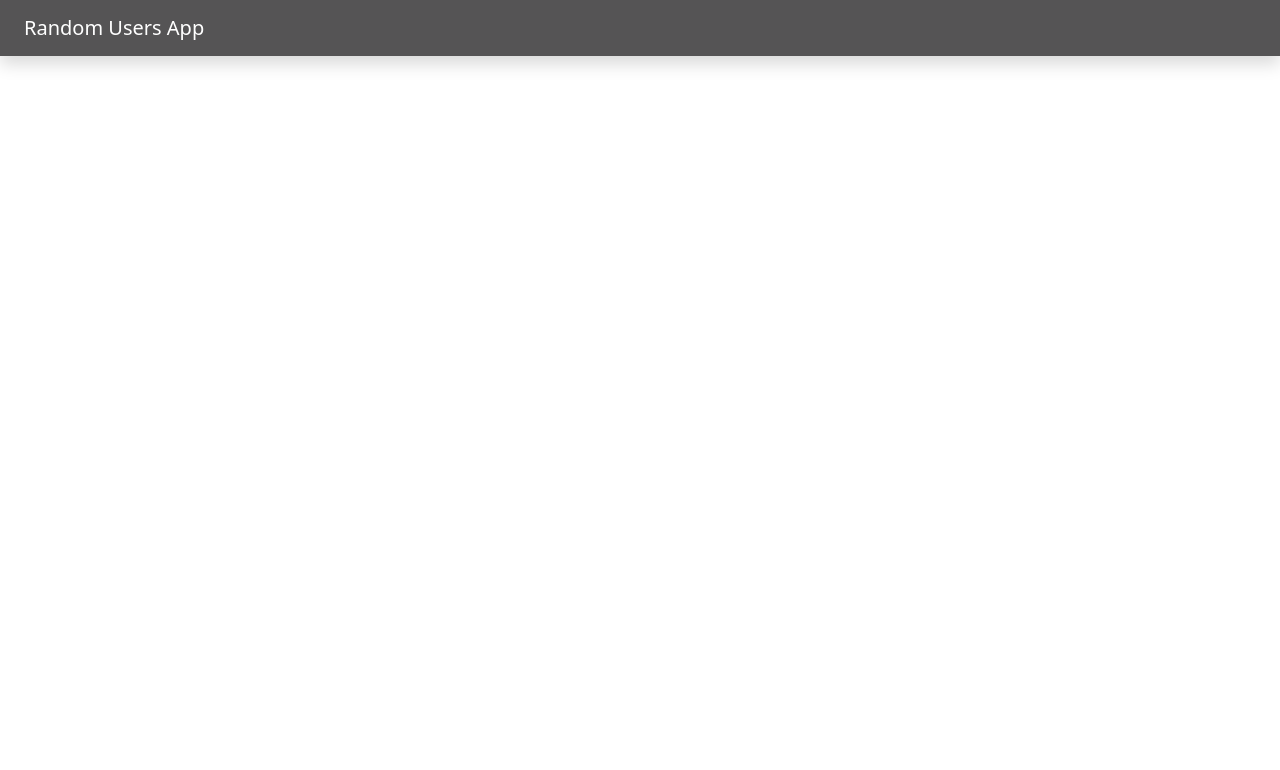
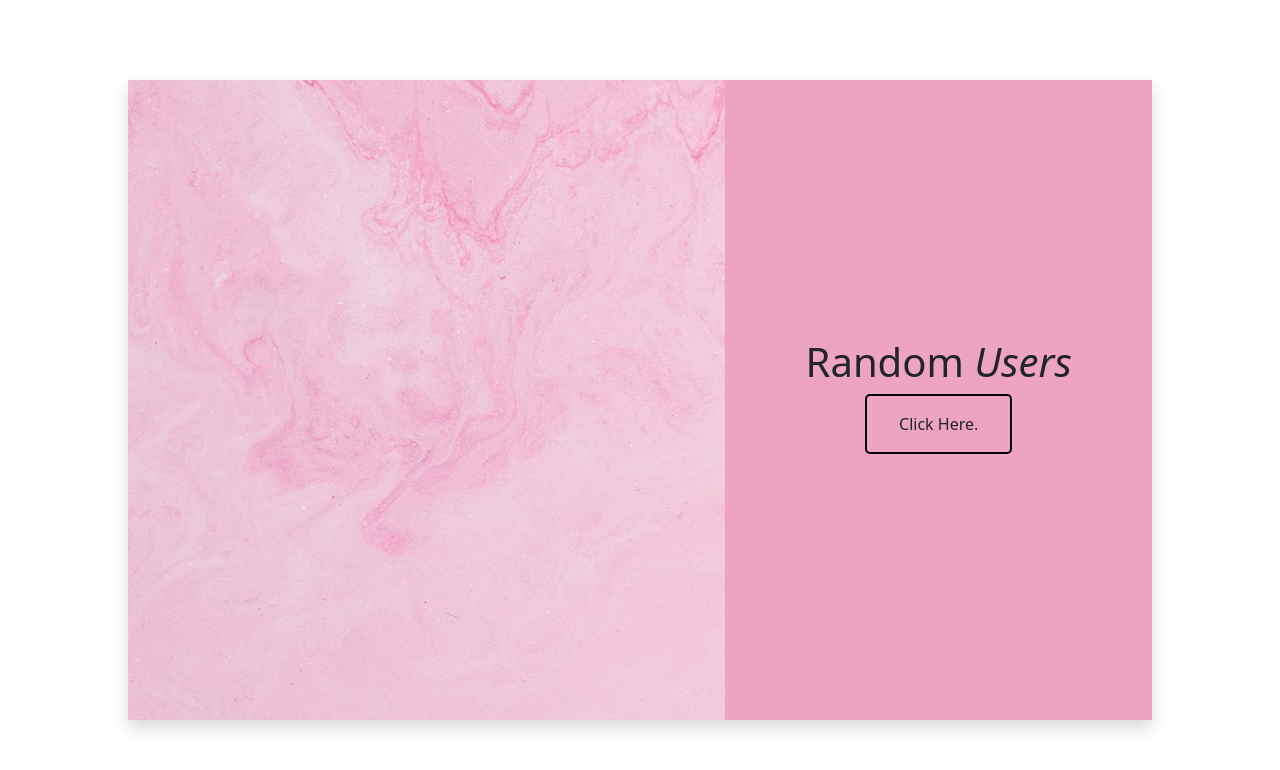
Before and after one commit to welpidem/random-users, a Vue app: page / in a window 1280 px wide. Before the commit this address had no page. Shown: the top 770 px of the page. Built offline with nearby package versions, Linux system fonts and the light colour scheme.

Commit message:
Clean and Update

```diff
--- a/src/App.vue
+++ b/src/App.vue
@@ -1,19 +1,103 @@
 <script setup lang="ts">
+import { ref } from 'vue'
 import { RouterLink, RouterView } from 'vue-router'
+import { useRouteConstants } from '@/composables/use-route-constants'
 import NavBar from './components/nav-bar.vue'
-import Users from './views/user-dashboard.vue'
+
+const {routeName} = useRouteConstants();
+const next = ref(false);
+
 </script>
-
 <template>
-  <NavBar />
+  <div class="page-wrapper" v-if="next === false">
+        <div class="content-wrapper shadow">
+            <section id="section-1">
+                <div class="image-container">
+                    <img src='/src/assets/landing.jpg' alt="">
+                </div>
+                <div class="info-container">
+                    <h1>Random <i>Users</i></h1>
+                    <label for="toggle2" @click="next = true, $router.push({name: routeName.home})">Click Here.</label>
+                </div>
+            </section>
+        </div>
+    </div>
+    <NavBar v-else/>
   <RouterView />
 </template>
 
-<style>
+<style scoped>
 body{
   background-color: rgba(214, 214, 214, 0.935);
 }
 a{
   text-decoration: none;
 }
+
+.page-wrapper {
+    display: flex;
+    justify-content: center;
+    align-items: center;
+    height: 100vh;
+}
+
+.content-wrapper {
+    display: flex;
+    width: 80vw;
+    min-height: 80vh;
+    position: relative;
+}
+
+input {
+    display: none;
+}
+
+#section-1,
+#section-2 {
+    display: flex;
+    width: 80vw;
+    height: 100%;
+    position: absolute;
+    top: 0;
+    left: 0;
+}
+
+#section-1 {
+    opacity: 1;
+    z-index: 5;
+    transition: transform 0.5s, opacity 0.8s;
+}
+
+.image-container {
+    width: 70%;
+    height: 100%;
+    display: flex;
+    justify-content: center;
+    align-items: center;
+    overflow: hidden;
+}
+
+img {
+    flex-shrink: 0;
+    min-width: 100%;
+    min-height: 100%;
+}
+
+.info-container {
+    width: 50%;
+    height: 100%;
+    background-color: #EDA4C2;
+    display: flex;
+    flex-direction: column;
+    justify-content: center;
+    align-items: center;
+}
+
+label {
+    display: block;
+    border: solid 2px black;
+    padding: 1em 2em;
+    border-radius: 5px;
+    cursor: pointer;
+}
 </style>
--- a/src/components/header.vue
+++ b/src/components/header.vue
@@ -2,7 +2,7 @@
 <!-- Background image -->
     <div class="p-5 text-center bg-image mb-5"
         style="
-            background-image: url('https://images.unsplash.com/photo-1542361345-89e58247f2d5?ixlib=rb-4.0.3&ixid=MnwxMjA3fDB8MHxwaG90by1wYWdlfHx8fGVufDB8fHx8&auto=format&fit=crop&w=2070&q=80'); height: 400px;">
+            background-image: url('/src/assets/header.jpg'); height: 400px;">
         <div style="margin-top: 8%; margin-left: 7%;">
             <div class="mask">
                 <div class="d-flex align-items-left h-100">
--- a/src/components/nav-bar.vue
+++ b/src/components/nav-bar.vue
@@ -1,9 +1,14 @@
+<script setup lang="ts">
+import { useRouteConstants } from '@/composables/use-route-constants'
+
+const {routeName} = useRouteConstants();
+</script>
 <template>
     <nav class="navbar sticky-top navbar-expand-lg shadow">
         <div class="collapse navbar-collapse">
             <a class="navbar-brand ml-4">
                 <RouterLink :to="{
-                    name: 'users'
+                    name: routeName.home
                 }">
                 Random Users App
                 </RouterLink>
--- a/src/components/search-user.vue
+++ b/src/components/search-user.vue
@@ -3,7 +3,7 @@ import { useFetch } from "@/composables/use-fetch"
 import { ref, type PropType } from "vue"
 import { useRouteConstants } from '@/composables/use-route-constants'
 
-const {routeName} = useRouteConstants()
+const {routeName} = useRouteConstants();
 const { searchTerm, searchUser, searching, searchResults } = useFetch();
 
 const clear = ref(false);
--- a/src/components/users.vue
+++ b/src/components/users.vue
@@ -4,7 +4,7 @@ import { ref, onMounted } from "vue";
 import Search from './search-user.vue'
 import { useRouteConstants } from '@/composables/use-route-constants'
 
-const {routeName} = useRouteConstants()
+const {routeName} = useRouteConstants();
 const { prevPage, nextPage, filtered, gender, page } = useFetch();
 const ispageOne = ref(false);
 
--- a/src/composables/use-fetch.ts
+++ b/src/composables/use-fetch.ts
@@ -9,6 +9,7 @@ export function useFetch() {
     const searchTerm = ref('')
     const gender = ref('')
     const searching = ref(false)
+
 
     const getURL = () =>{
         const paramsObj = {page: page.value.toString(), results: '15', seed: 'abc'}
```
Also changed, not shown: src/assets/landing.jpg (added).
